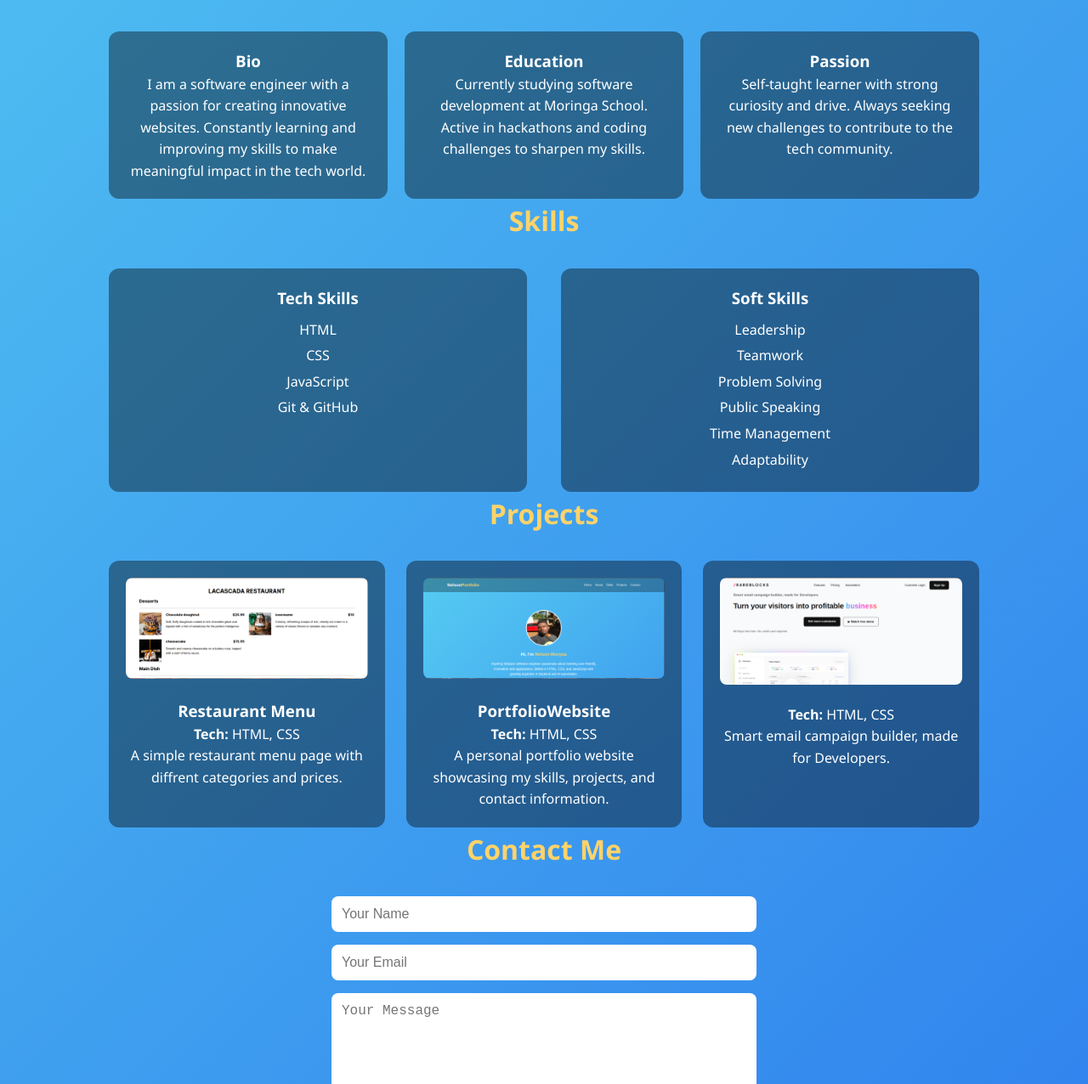
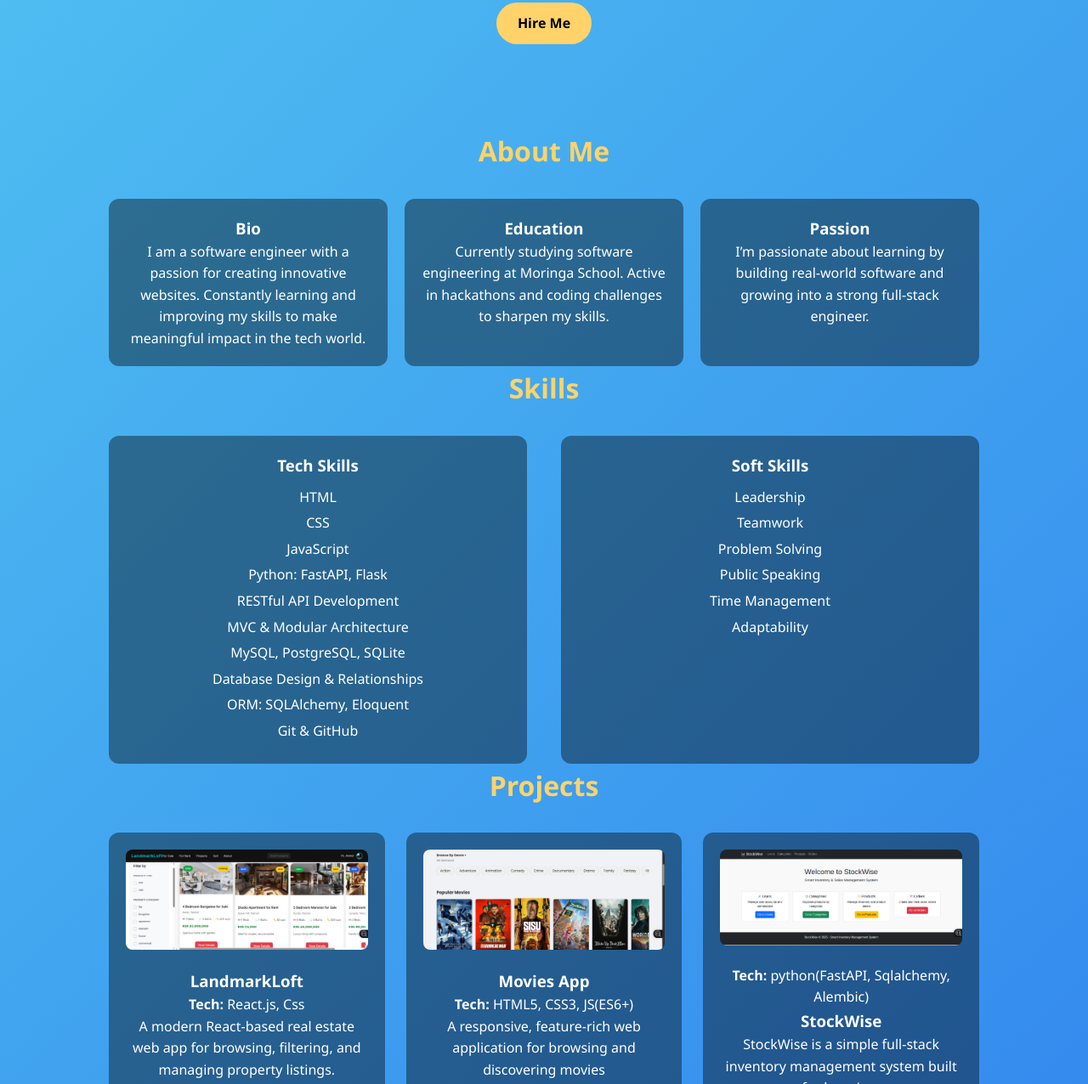
Before and after one commit to nelsonmunyua/portfolio, a plain HTML site: page index.html in a window 1280 px wide. Shown: the part 783-2059 px from the top of the page at 85% size. Drawn offline with Linux system fonts and the light colour scheme.

Commit message:
updated projects

```diff
--- a/index.html
+++ b/index.html
@@ -2,9 +2,9 @@
 <html lang="en">
   <head>
     <meta charset="UTF-8" />
-  <meta name="viewport" content="width=device-width, initial-scale=1.0"/>
+    <meta name="viewport" content="width=device-width, initial-scale=1.0" />
     <title>Nelson Munyua | Portfolio</title>
-  <link rel="stylesheet" href="styles.css"/>
+    <link rel="stylesheet" href="styles.css" />
   </head>
   <body>
     <!-- NAVBAR -->
@@ -24,13 +24,20 @@
     <!-- HERO / HOME -->
     <section class="home" id="home">
       <div class="profile-img">
-      <img src="./image/profile-pic.JPG" alt="Profile Picture"/>
+        <img src="./image/profile-pic.JPG" alt="Profile Picture" />
       </div>
       <h1>Hi, I’m <span>Nelson Munyua</span></h1>
       <p>
-      Aspiring fullstack software engineer passionate about building
-      user-friendly, innovative web applications. Skilled in HTML, CSS, and
-      JavaScript with growing expertise in backend and AI automation.
+        Hi, I’m Nelson Munyua, a Full-Stack Software Engineering Intern
+        passionate about building practical, real-world web applications. I work
+        with Javascript, React.js, CSS, and backend technologies including
+        Python (FastAPI, Flask) and Laravel. I enjoy learning by building — from
+        creating clean, responsive user interfaces to developing REST APIs,
+        integrating databases, and deploying applications. I’m eager to grow
+        under mentorship, contribute to real products, and strengthen my
+        engineering fundamentals while collaborating in agile development
+        environments. I’m actively seeking an internship where I can learn, add
+        value, and develop into a strong full-stack software engineer.
       </p>
       <a href="#contact" class="btn">Hire Me</a>
     </section>
@@ -50,15 +57,15 @@
         <div class="card">
           <h3>Education</h3>
           <p>
-          Currently studying software development at Moringa School.
-          Active in hackathons and coding challenges to sharpen my skills.
+            Currently studying software engineering at Moringa School. Active in
+            hackathons and coding challenges to sharpen my skills.
           </p>
         </div>
         <div class="card">
           <h3>Passion</h3>
           <p>
-          Self-taught learner with strong curiosity and drive.
-          Always seeking new challenges to contribute to the tech community.
+            I’m passionate about learning by building real-world software and
+            growing into a strong full-stack engineer.
           </p>
         </div>
       </div>
@@ -74,6 +81,13 @@
             <li>HTML</li>
             <li>CSS</li>
             <li>JavaScript</li>
+            <li>Python: FastAPI, Flask</li>
+            <li>RESTful API Development</li>
+            <li>MVC & Modular Architecture</li>
+            <li>MySQL, PostgreSQL, SQLite</li>
+            <li>Database Design & Relationships</li>
+            <li>ORM: SQLAlchemy, Eloquent</li>
+            <li></li>
             <li>Git & GitHub</li>
           </ul>
         </div>
@@ -96,28 +110,30 @@
       <h2 class="section-title">Projects</h2>
       <div class="project-grid">
         <div class="project-card">
-        <img src="./image/menu.png" alt="Restaurant Menu"/>
-        <h3>Restaurant Menu</h3>
-        <p><strong>Tech:</strong> HTML, CSS</p>
+          <img src="./image/landmarkloft.png" alt="Restaurant Menu" />
+          <h3>LandmarkLoft</h3>
+          <p><strong>Tech:</strong> React.js, Css</p>
           <p>
-          A simple restaurant menu page with diffrent categories and prices.
+            A modern React-based real estate web app for browsing, filtering,
+            and managing property listings.
           </p>
         </div>
         <div class="project-card">
-        <img src="./image/portfolio.png" alt="Messaging System"/>
-        <h3>PortfolioWebsite</h3>
-        <p><strong>Tech:</strong> HTML, CSS</p>
+          <img src="./image/movies.png" alt="Messaging System" />
+          <h3>Movies App</h3>
+          <p><strong>Tech:</strong> HTML5, CSS3, JS(ES6+)</p>
           <p>
-          A personal portfolio website showcasing my skills, projects, and
-          contact information.
+            A responsive, feature-rich web application for browsing and
+            discovering movies
           </p>
         </div>
         <div class="project-card">
-        <img src="./image/landing.png" alt="campaign"/>
-        <h3></h3>
-        <p><strong>Tech:</strong> HTML, CSS</p>
+          <img src="./image/stockwise.png" alt="campaign" />
+          <p><strong>Tech:</strong> python(FastAPI, Sqlalchemy, Alembic)</p>
+          <h3>StockWise</h3>
           <p>
-          Smart email campaign builder, made for Developers.
+            StockWise is a simple full-stack inventory management system built
+            for learning.
           </p>
         </div>
       </div>
@@ -127,8 +143,8 @@
     <section class="contact" id="contact">
       <h2 class="section-title">Contact Me</h2>
       <form class="contact-form">
-      <input type="text" placeholder="Your Name" required/>
-      <input type="email" placeholder="Your Email" required/>
+        <input type="text" placeholder="Your Name" required />
+        <input type="email" placeholder="Your Email" required />
         <textarea rows="6" placeholder="Your Message" required></textarea>
         <button type="submit" class="btn">Send Message</button>
       </form>
```
Also changed, not shown: image/landing.png (deleted), image/landmarkloft.png (added), image/menu.png (deleted), image/movies.png (added), image/portfolio.png (deleted), image/stockwise.png (added). Lines whose indentation alone changed are shown as unchanged.
